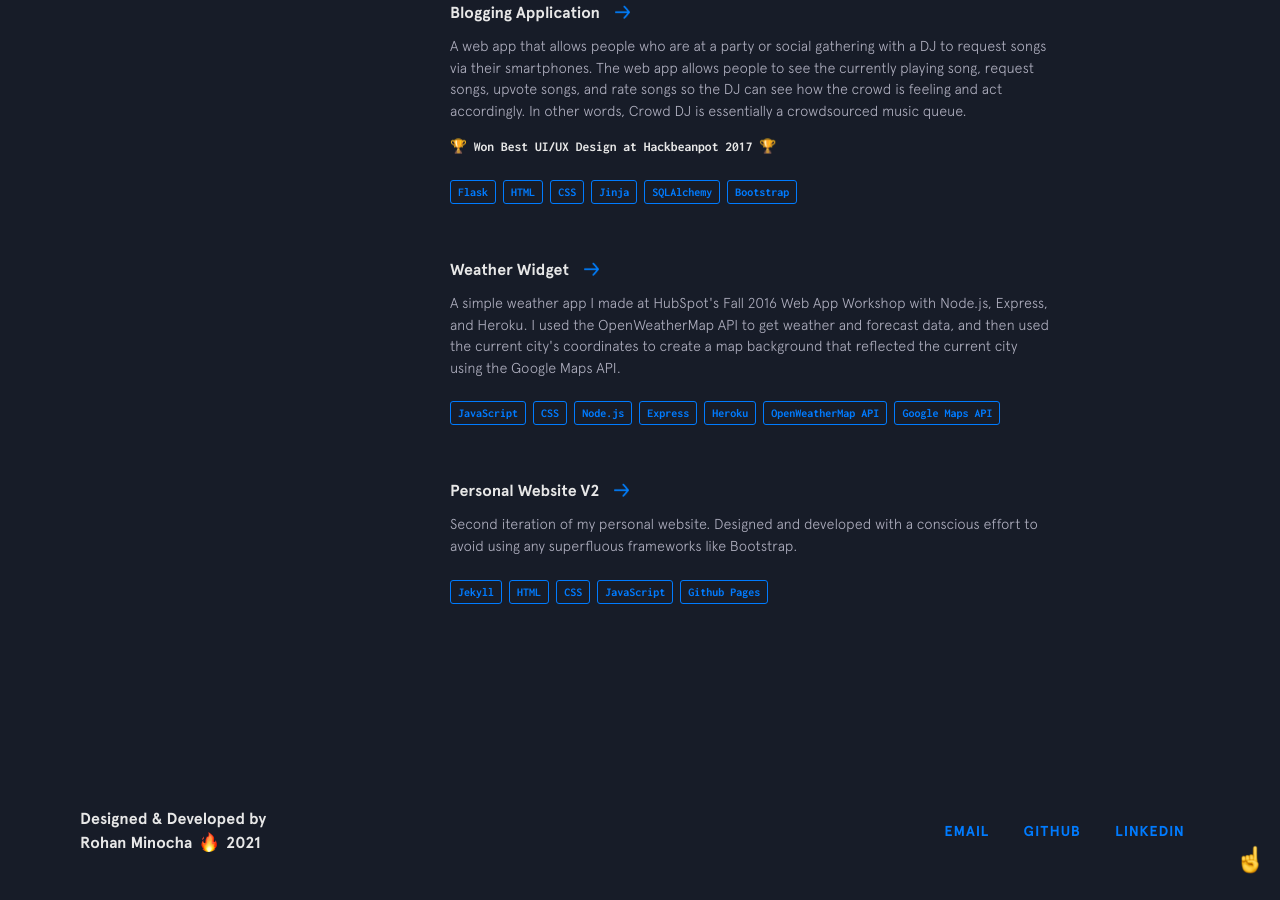
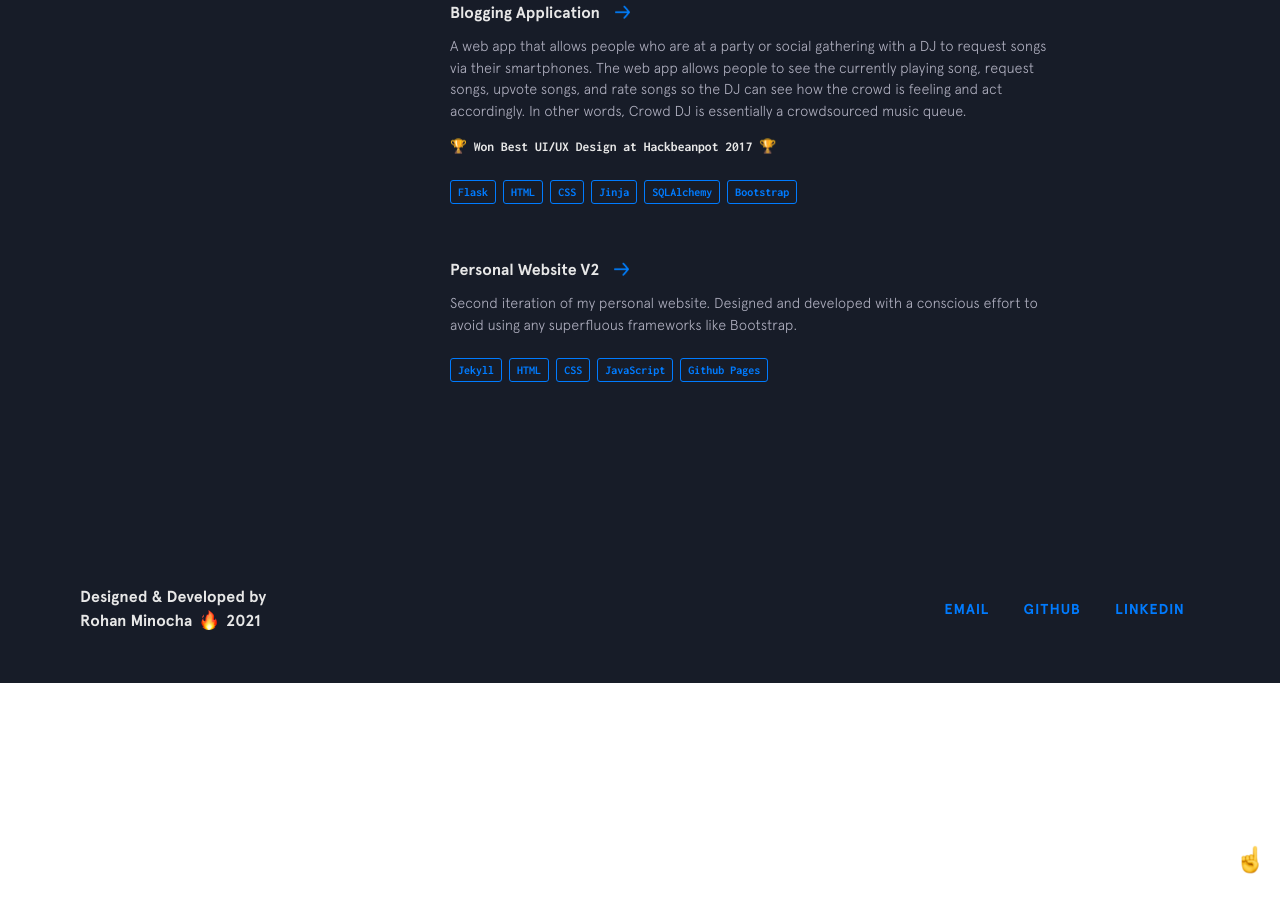
Before and after one commit to rohanxminocha/personal-website-v1, a Jekyll site: the page built from index.html, in a window 1280 px wide and 900 px high, scrolled down 4558 px. Built offline with Jekyll 4.4.1, drawn with Linux system fonts in a browser that asks for light colours; nearby versions of some CDN libraries; after the commit the page ends 5241 px from its top, so only the background shows below that.

Commit message:
Update other-projects.yml

```diff
--- a/_data/other-projects.yml
+++ b/_data/other-projects.yml
@@ -43,20 +43,6 @@
     - thing: SQLAlchemy
     - thing: Bootstrap
 
-- name: Weather Widget
-  url: http://quiet-dusk-89245.herokuapp.com/
-  code: https://github.com/bchiang7/DemoWebApp
-  description: A simple weather app I made at HubSpot's Fall 2016 Web App Workshop with Node.js, Express, and Heroku. I used the OpenWeatherMap API to get weather and forecast data, and then used the current city's coordinates to create a map background that reflected the current city using the Google Maps API.
-  img: weather
-  used:
-    - thing: JavaScript
-    - thing: CSS
-    - thing: Node.js
-    - thing: Express
-    - thing: Heroku
-    - thing: OpenWeatherMap API
-    - thing: Google Maps API
-
 - name: Personal Website V2
   url: https://bchiang7.github.io/v2
   code: https://github.com/bchiang7/v2
```
